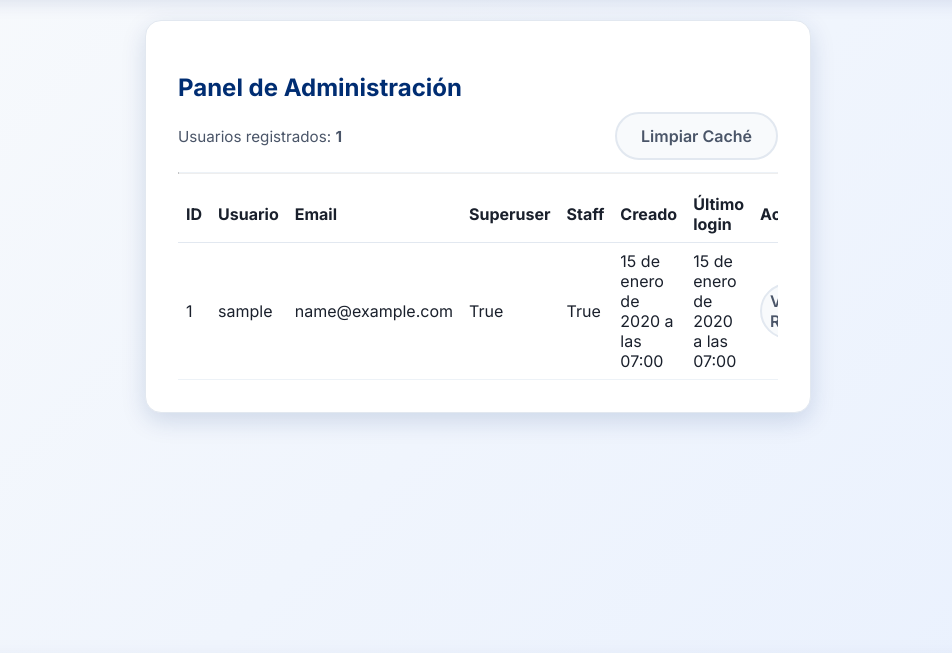
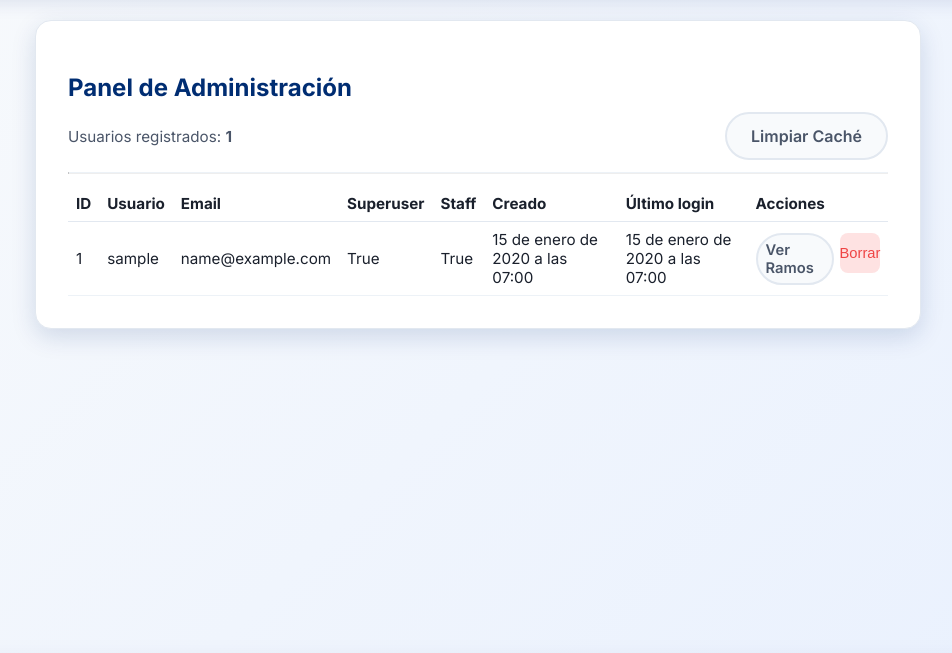
Before and after one commit to SubaruDev0/MiPromedioUSS, a Django app: page /admin-panel/ in a window 1280 px wide. Shown: the part 68-721 px from the top of the page, without its empty margins (162-1114 px from the left). Run offline with Django 4.2, Linux system fonts and the light colour scheme; a user stored in the database is signed in; tables that the repository leaves empty hold one stand-in row (values such as "Sample post").

Commit message:
Add notifications, profile views; admin can delete users and view user ramos; link icons

```diff
--- a/templates/calculadora/admin_panel.html
+++ b/templates/calculadora/admin_panel.html
@@ -1,7 +1,7 @@
 {% extends 'calculadora/base.html' %}
 
 {% block content %}
-<div class="container" style="padding-top: 20px;">
+<div class="container admin-centered" style="padding-top: 20px;">
     <div class="calculator-card">
         <h2 style="color: var(--primary-color); margin-bottom: 10px;">Panel de Administración</h2>
 
@@ -58,4 +58,55 @@
         </div>
     </div>
 </div>
+<style>
+    /* Desktop: make admin panel wider and centered */
+    .container.admin-centered {
+        display: flex;
+        justify-content: center;
+    }
+
+    @media (min-width: 992px) {
+        .calculator-card {
+            max-width: 1100px;
+            width: 80%;
+            min-width: 820px;
+            margin: 0 auto;
+            padding: calc(var(--spacing-lg) + 8px);
+        }
+    }
+
+    /* Table styling: allow wrapping and better spacing to avoid horizontal scroll */
+    .calculator-card .table-wrapper {
+        width: 100%;
+        overflow: visible;
+    }
+
+    .calculator-card table {
+        width: 100%;
+        border-collapse: collapse;
+        table-layout: auto;
+    }
+
+    .calculator-card th, .calculator-card td {
+        padding: 8px 10px;
+        font-size: 0.95rem;
+        white-space: normal;
+        vertical-align: middle;
+    }
+
+    .calculator-card thead th { font-weight: 700; }
+
+    .calculator-card tbody tr td .btn-secondary { padding: 6px 10px; font-size: 0.92rem; }
+    .calculator-card tbody tr td .btn-remove { padding: 6px 10px; font-size: 0.92rem; }
+
+    /* Reduce excessive left/right margins on very large screens */
+    @media (min-width: 1400px) {
+        .calculator-card { width: 70%; max-width: 1400px; }
+    }
+
+    /* On small screens keep table responsive */
+    @media (max-width: 991px) {
+        .calculator-card table { table-layout: auto; }
+    }
+</style>
 {% endblock %}
```
Also changed, not shown: templates/calculadora/guest_calculator.html (+50 -0 lines).
